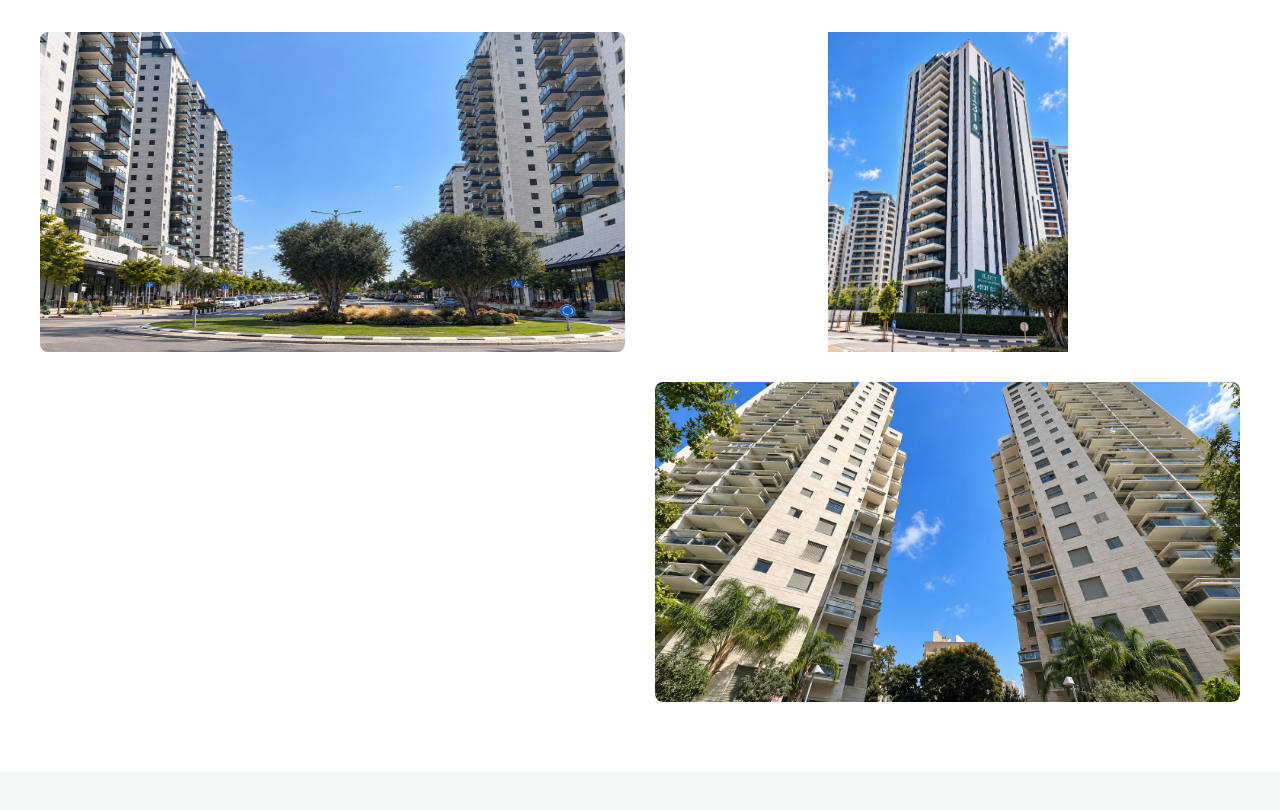
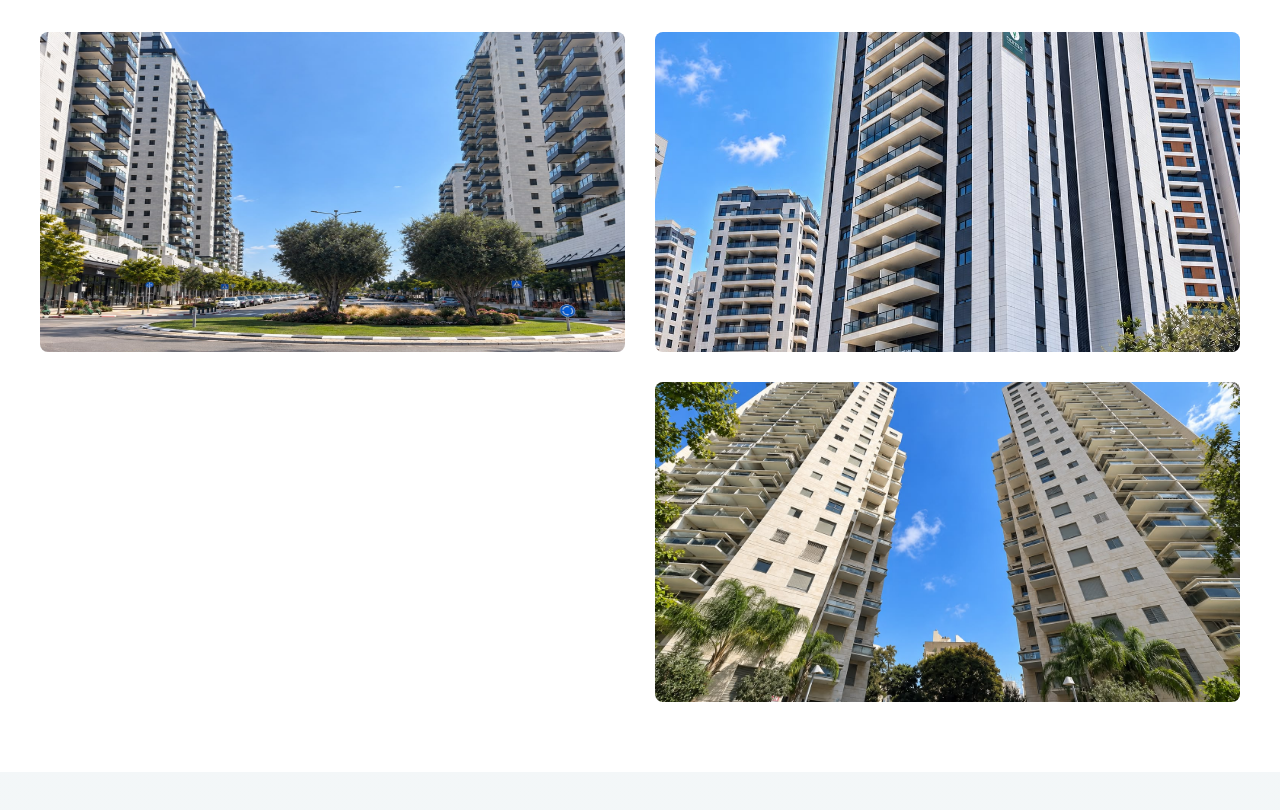
Before and after one commit to Rippleaitech/klem-website, a plain HTML site: page index.html in a window 1280 px wide. Shown: the part 1885-2695 px from the top of the page. Drawn offline with Linux system fonts and the light colour scheme.

Commit message:
update website

```diff
--- a/style.css
+++ b/style.css
@@ -348,7 +348,8 @@ header {
 }
 
 .managed-item[data-title="שכונת הדר החדשה בגבעת שמואל"] img {
-    object-fit: contain;
+    object-fit: cover;
+    object-position: center center;
 }
 
 .managed-item[data-title="שכונת נאות אריאל שרון בקריית אונו"] img {
```
